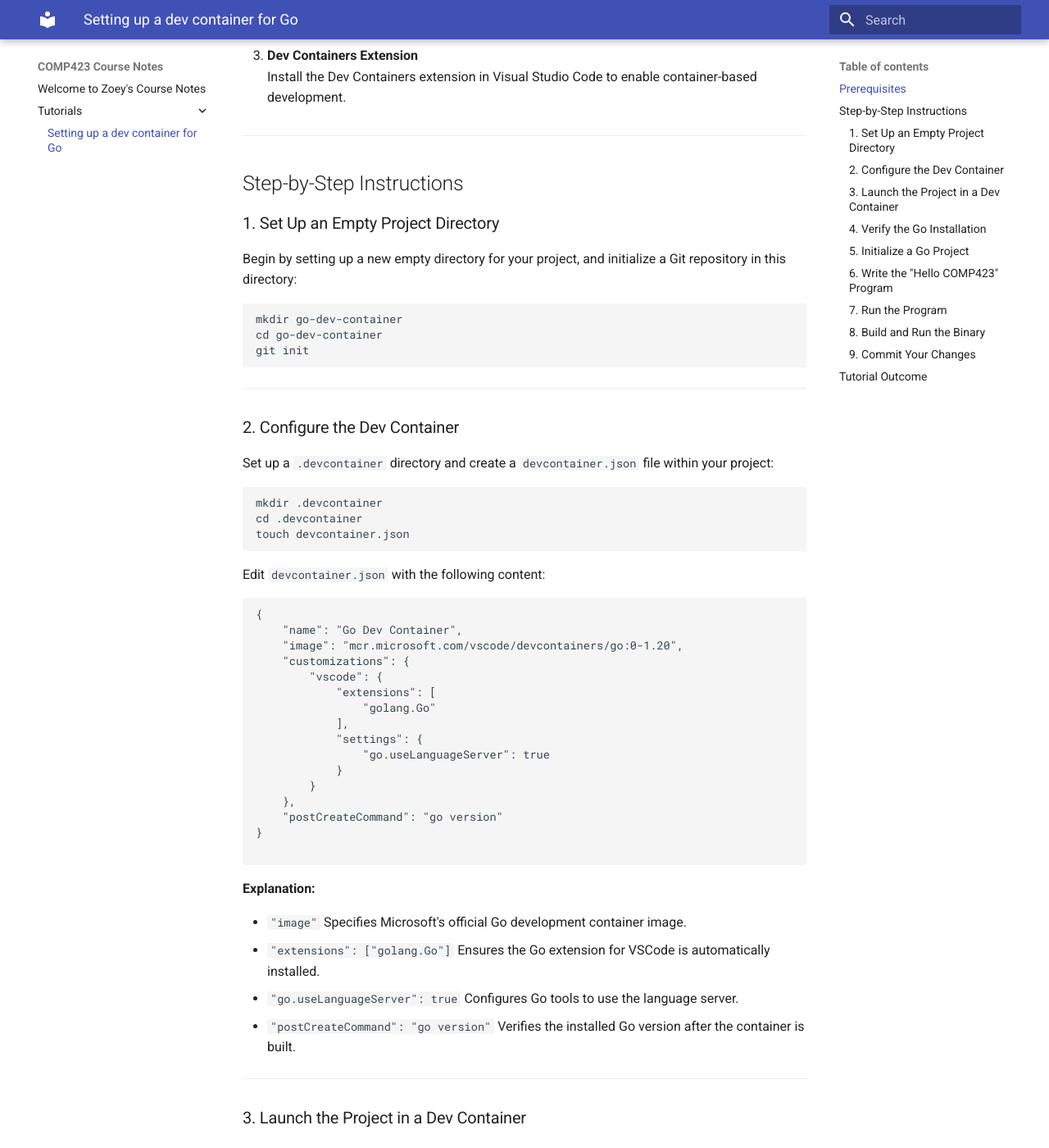
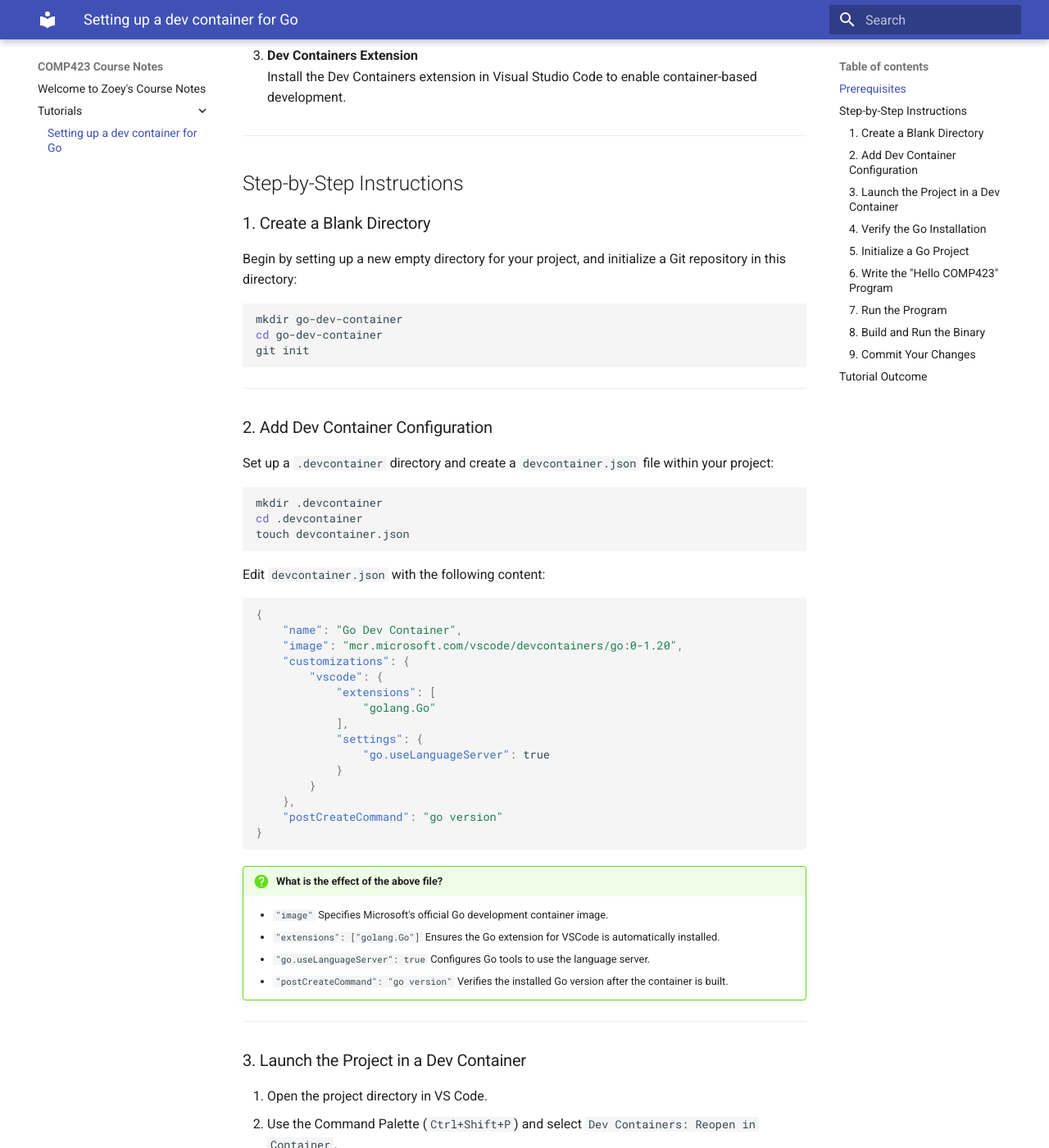
Before and after one commit to tangzoey/comp423-course-notes, an MkDocs documentation site: the page built from docs/tutorials/go-setup.md, in a window 1280 px wide and 1400 px high, scrolled down 494 px. Shown: the whole window at 82% size. Built offline with MkDocs 1.6.1 and Material for MkDocs 9.7.7, drawn with Linux system fonts in a browser that asks for light colours; some of the changed text lies outside the part shown.

Commit message:
update go tut advice

````diff
--- a/docs/tutorials/go-setup.md
+++ b/docs/tutorials/go-setup.md
@@ -21,7 +21,7 @@
 
 ## Step-by-Step Instructions
 
-### 1. Set Up an Empty Project Directory
+### 1. Create a Blank Directory
 
 Begin by setting up a new empty directory for your project, and initialize a Git repository in this directory:
 
@@ -33,7 +33,7 @@
 
 ---
 
-### 2. Configure the Dev Container
+### 2. Add Dev Container Configuration
 
 Set up a `.devcontainer` directory and create a `devcontainer.json` file within your project:
 
@@ -64,12 +64,11 @@
 
 ```
 
-**Explanation:**
-
-- ```"image"``` Specifies Microsoft's official Go development container image.
-- ```"extensions": ["golang.Go"]``` Ensures the Go extension for VSCode is automatically installed.
-- ```"go.useLanguageServer": true``` Configures Go tools to use the language server.
-- ```"postCreateCommand": "go version"``` Verifies the installed Go version after the container is built.
+!!! question "What is the effect of the above file?"
+    - ```"image"``` Specifies Microsoft's official Go development container image.
+    - ```"extensions": ["golang.Go"]``` Ensures the Go extension for VSCode is automatically installed.
+    - ```"go.useLanguageServer": true``` Configures Go tools to use the language server.
+    - ```"postCreateCommand": "go version"``` Verifies the installed Go version after the container is built.
 
 ---
 
--- a/mkdocs.yml
+++ b/mkdocs.yml
@@ -1,3 +1,11 @@
 site_name: COMP423 Course Notes
 theme:
   name: material
+markdown_extensions:
+  - codehilite:
+      guess_lang: false
+  - pymdownx.highlight
+  - pymdownx.superfences
+  - pymdownx.inlinehilite
+  - pymdownx.details
+  - admonition
````
Also changed, not shown: other parts of docs/tutorials/go-setup.md (+3 -4 lines).
